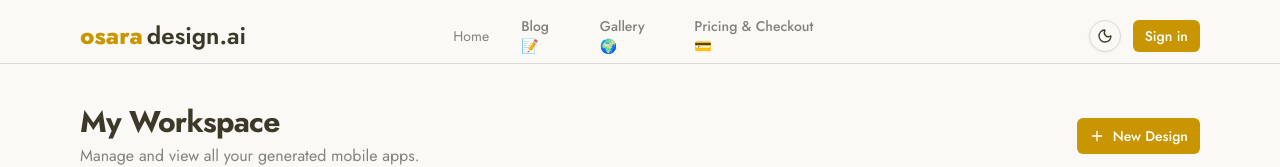
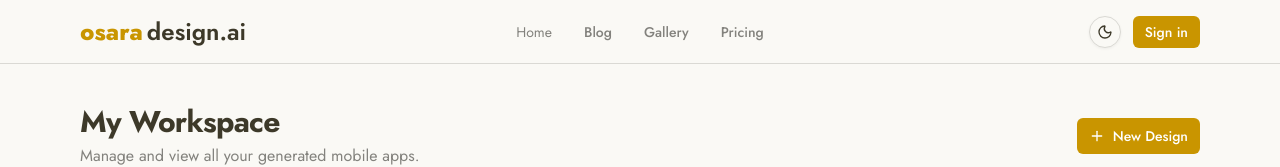
Before and after one commit to OsamaDeghidy/Osera-Design, a Next.js app: page /project in a window 1280 px wide. Shown: the top 167 px of the page. Built offline with nearby package versions, Linux system fonts and the light colour scheme; no server answers.

Commit message:
the credt num

```diff
--- a/app/(routes)/_common/header.tsx
+++ b/app/(routes)/_common/header.tsx
@@ -49,13 +49,13 @@ const Header = () => {
               Home
             </Link>
             <Link href="/blog" className="text-muted-foreground text-sm font-medium hover:text-primary transition-colors">
-              Blog 📝
+              Blog
             </Link>
             <Link href="/gallery" className="text-muted-foreground text-sm font-medium hover:text-primary transition-colors">
-              Gallery 🌍
+              Gallery
             </Link>
             <Link href="/pricing" className="text-muted-foreground text-sm font-medium hover:text-primary transition-colors">
-              Pricing & Checkout 💳
+              Pricing
             </Link>
           </div>
 
```
